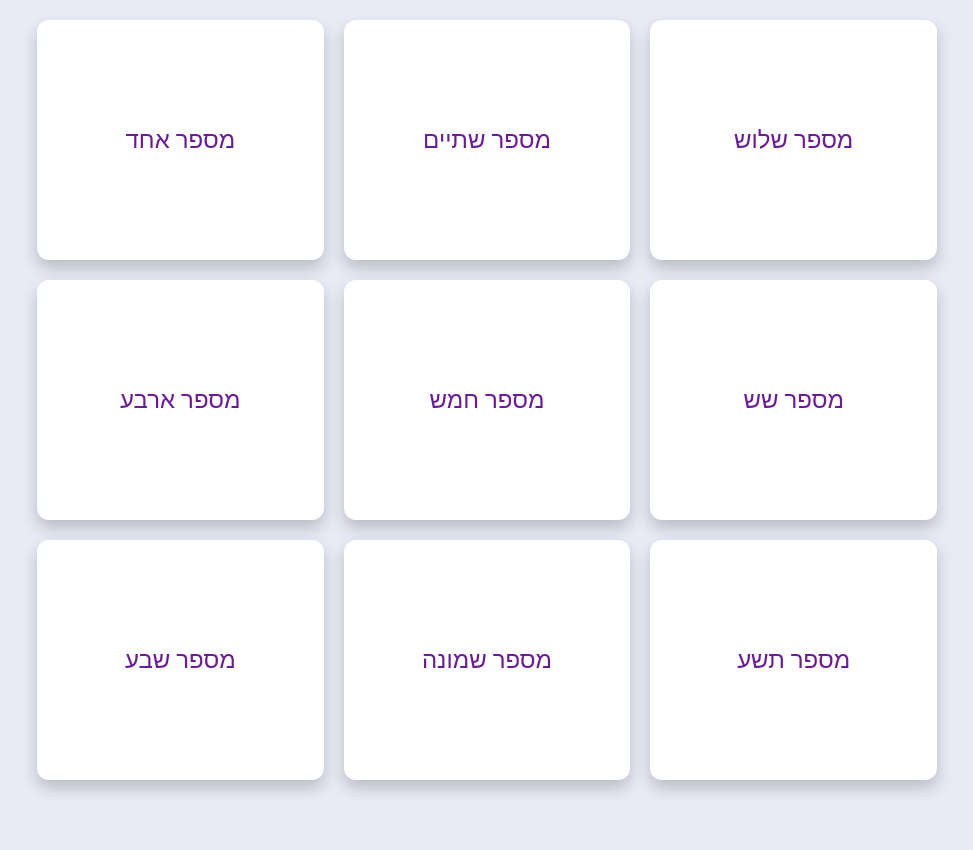
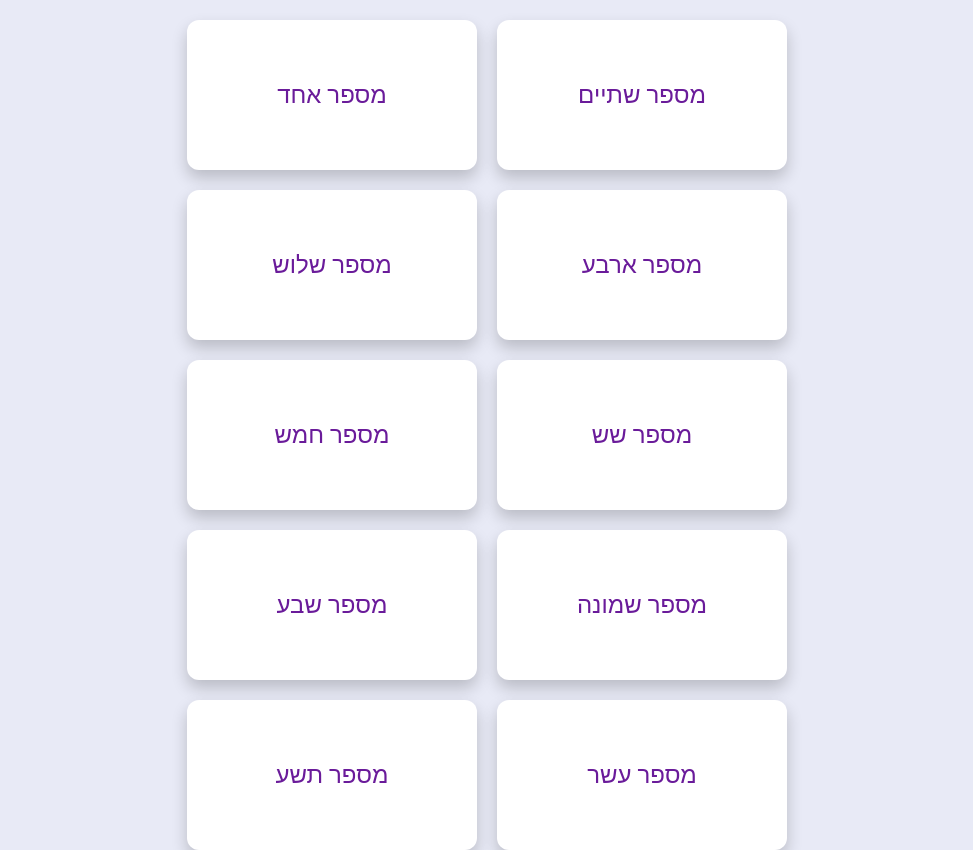
Before and after one commit to AshiVered/ashivered.github.io, a plain HTML site: page about.html in a window 1280 px wide. Shown: the whole page, without its empty margins (153-1126 px from the left). Before the commit the page ends 800 px from the top, so only its background shows below. Drawn offline with Linux system fonts and the light colour scheme.

Commit message:
Update about.html

```diff
--- a/about.html
+++ b/about.html
@@ -3,7 +3,7 @@
 <head>
     <meta charset="UTF-8">
     <meta name="viewport" content="width=device-width, initial-scale=1.0">
-    <title>3x3 Grid Buttons</title>
+    <title>2x5 Grid Buttons</title>
     <link href="https://fonts.googleapis.com/icon?family=Material+Icons" rel="stylesheet">
     <style>
         body {
@@ -27,11 +27,10 @@
         }
         .grid-container {
             display: grid;
-            grid-template-columns: repeat(3, minmax(150px, 1fr)); /* עמודות גמישות */
-            grid-template-rows: repeat(3, minmax(150px, 1fr)); /* שורות גמישות */
+            grid-template-columns: repeat(2, minmax(150px, 1fr)); /* שני טורים גמישים */
+            grid-template-rows: repeat(5, minmax(150px, 1fr)); /* חמש שורות גמישות */
             grid-gap: 20px; /* רווח בין הכפתורים */
-            max-width: 900px;
-            max-height: 900px;
+            max-width: 600px; /* רוחב מקסימלי לגריד */
             width: 100%;
             height: 100%;
         }
@@ -75,6 +74,7 @@
             <div class="grid-item"><a href="https://www.inn.co.il">מספר שבע</a></div>
             <div class="grid-item"><a href="https://www.inn.co.il">מספר שמונה</a></div>
             <div class="grid-item"><a href="https://www.inn.co.il">מספר תשע</a></div>
+            <div class="grid-item"><a href="https://www.inn.co.il">מספר עשר</a></div>
         </div>
     </div>
 </body>
```
